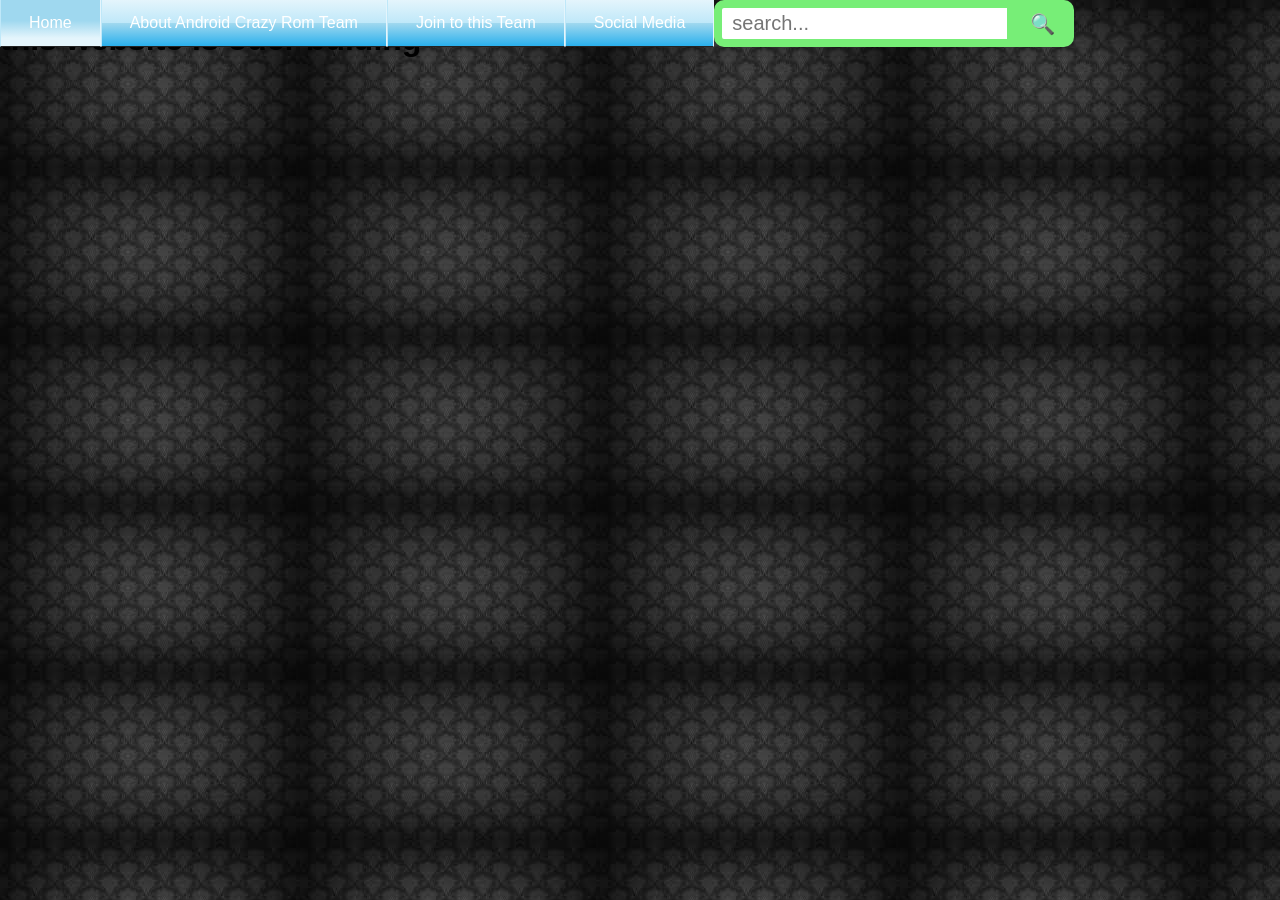
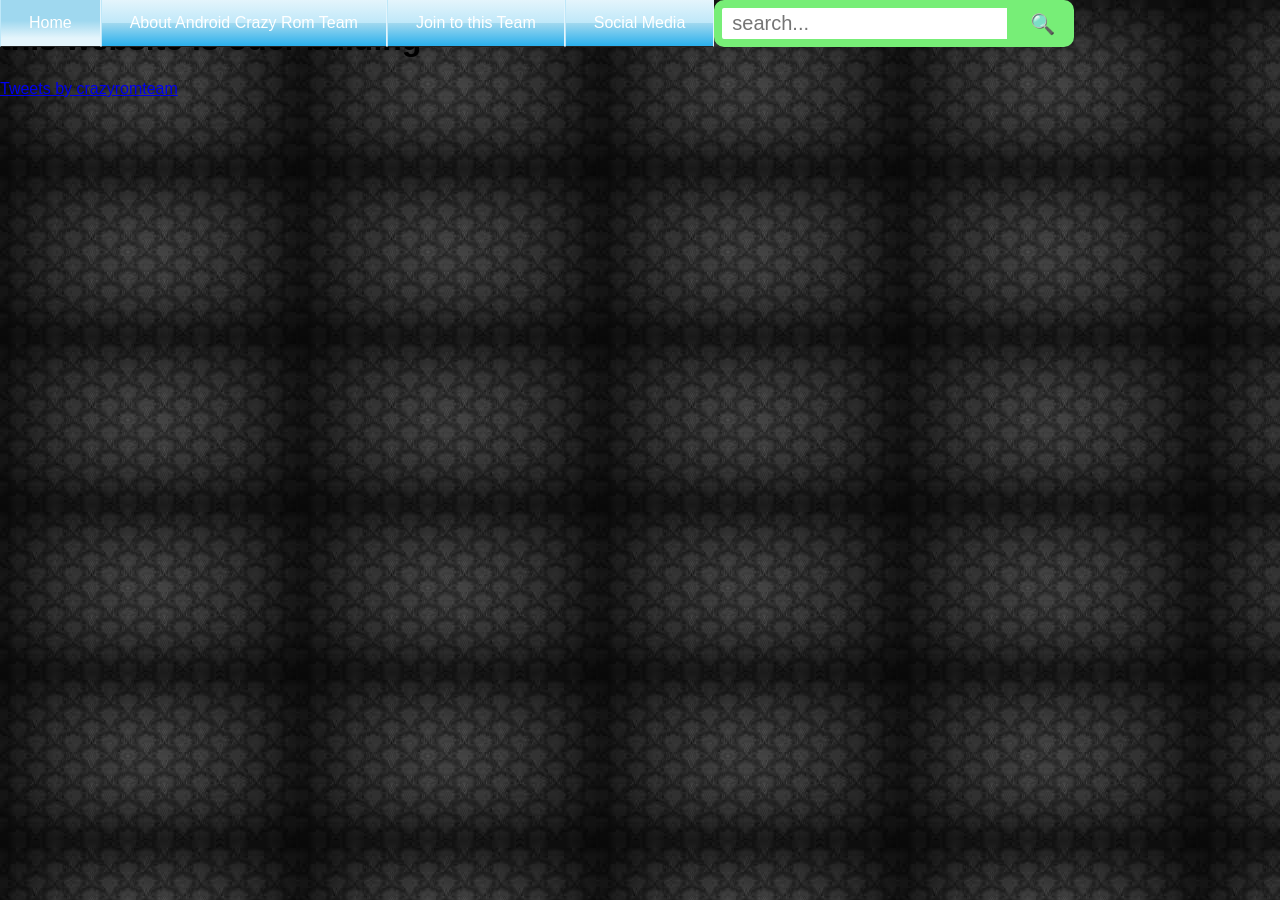
Before and after one commit to AndroidCrazyRomTeamProjects/site, a Jekyll site: the page built from index.html, in a window 1280 px wide. Built offline with Jekyll 4.4.1, drawn with Linux system fonts in a browser that asks for light colours; a script that is not in the unit is left out; comment, search, counter and statistics services are not loaded.

Commit message:
added twitter timeline

```diff
--- a/index.html
+++ b/index.html
@@ -3,3 +3,4 @@ layout: default
 title: Android Crazy Rom Team homepage
 ---
 <h1>this website is oder bulding</h1>
+<a class="twitter-timeline" href="https://twitter.com/crazyromteam?ref_src=twsrc%5Etfw">Tweets by crazyromteam</a> <script async src="https://platform.twitter.com/widgets.js" charset="utf-8"></script>
```
